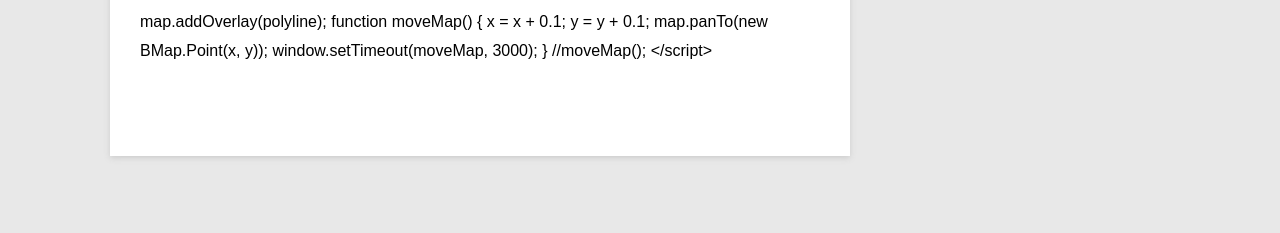
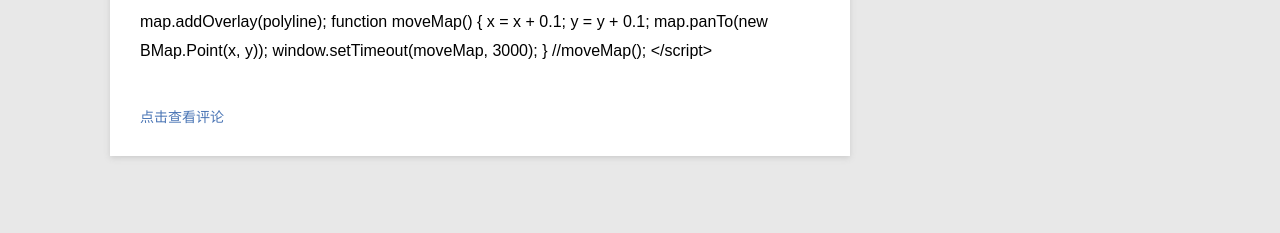
Before and after one commit to JuuW/blog, a Jekyll site: the page built from _posts/blog/2015-06-10-bd-map.md, in a window 1280 px wide. Shown: the part 990-1223 px from the top of the page. Built offline with Jekyll 4.4.1, drawn with Linux system fonts in a browser that asks for light colours.

Commit message:
Update post.html

```diff
--- a/_layouts/post.html
+++ b/_layouts/post.html
@@ -44,7 +44,8 @@
                 })()
                 </script>
             </div>
-            {% include comments.html %}
+            <a href="#" class="comment" onclick="return false;">点击查看评论</a>
+            <div id="disqus_thread"></div>
             <!--<a href="#" class="comment" onclick="return false;">点击查看评论</a>
             <div id="disqus_thread"></div> -->
         </div>
```
